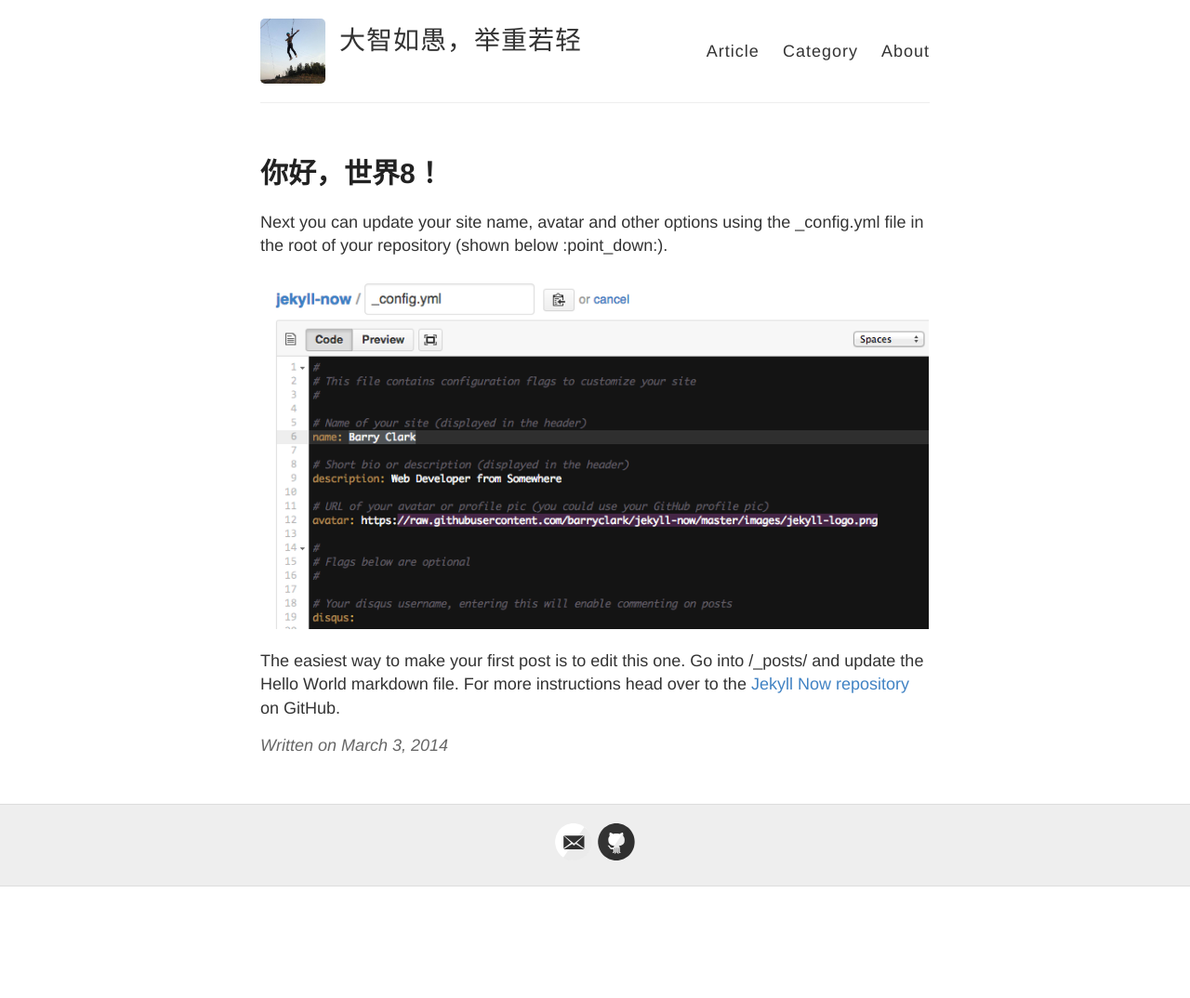
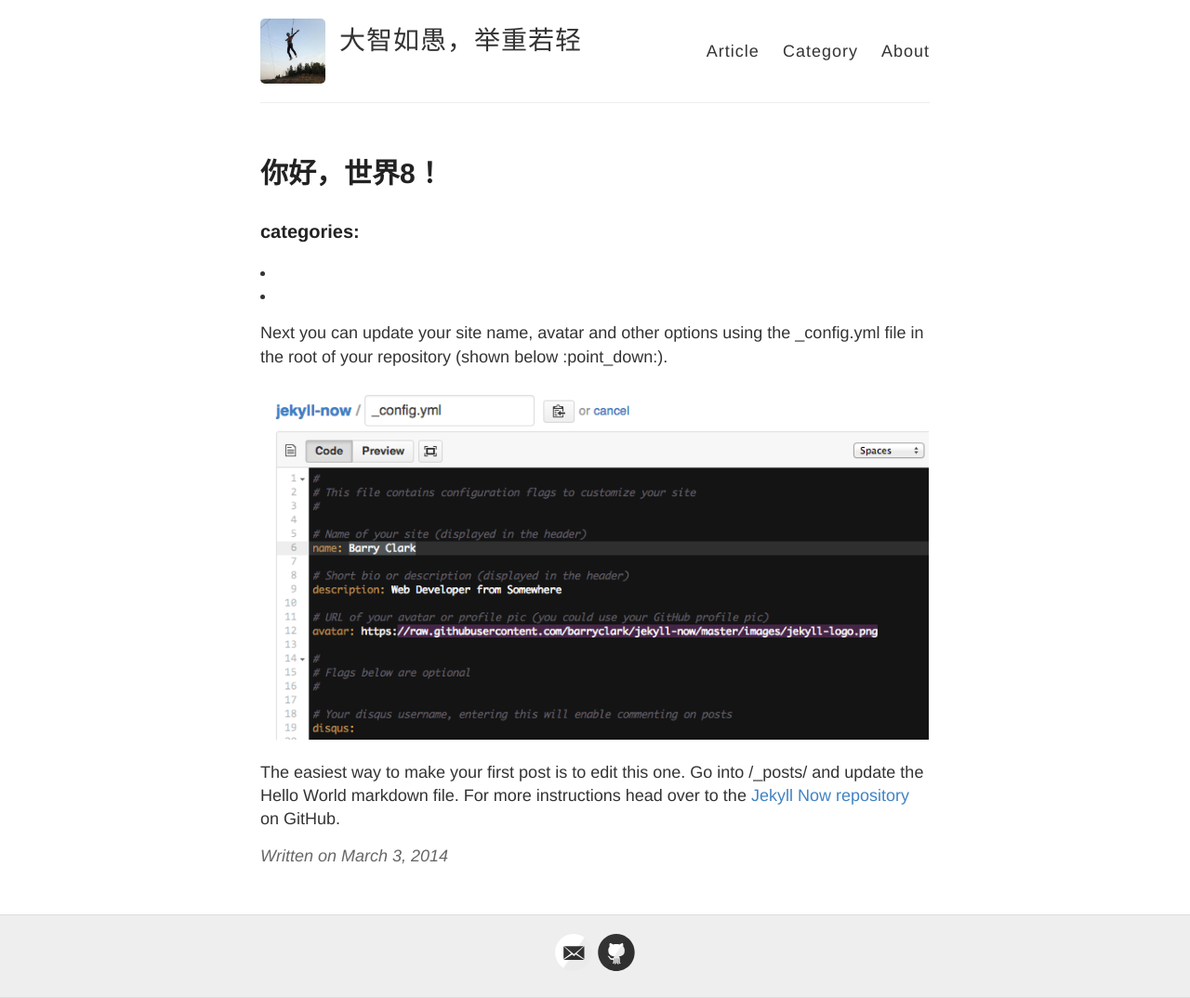
Before and after one commit to CC213/cc213.github.io, a Jekyll site: the page built from _posts/2014-3-3-Hello-World - 副本 (8).md, in a window 1280 px wide. Shown: the whole page at 93% size. Built offline with Jekyll 4.4.1, drawn with Linux system fonts in a browser that asks for light colours; Markdown is read by kramdown in place of the engine named in the settings; comment, search, counter and statistics services are not loaded; before the commit the page ends 954 px from its top, so only the background shows below that.

Commit message:
no message

```diff
--- a/_layouts/post.html
+++ b/_layouts/post.html
@@ -4,6 +4,13 @@
 
 <article class="post">
   <h1>{{ page.title }}</h1>
+
+  <div class="category-list">
+  <h3>categories: </h3>
+  {% for category in page.categories %}
+	<li>&nbsp;&nbsp; {{ category | first }}</li>
+  {% endfor %}
+  </div>
 
   <div class="entry">
     {{ content }}
```
